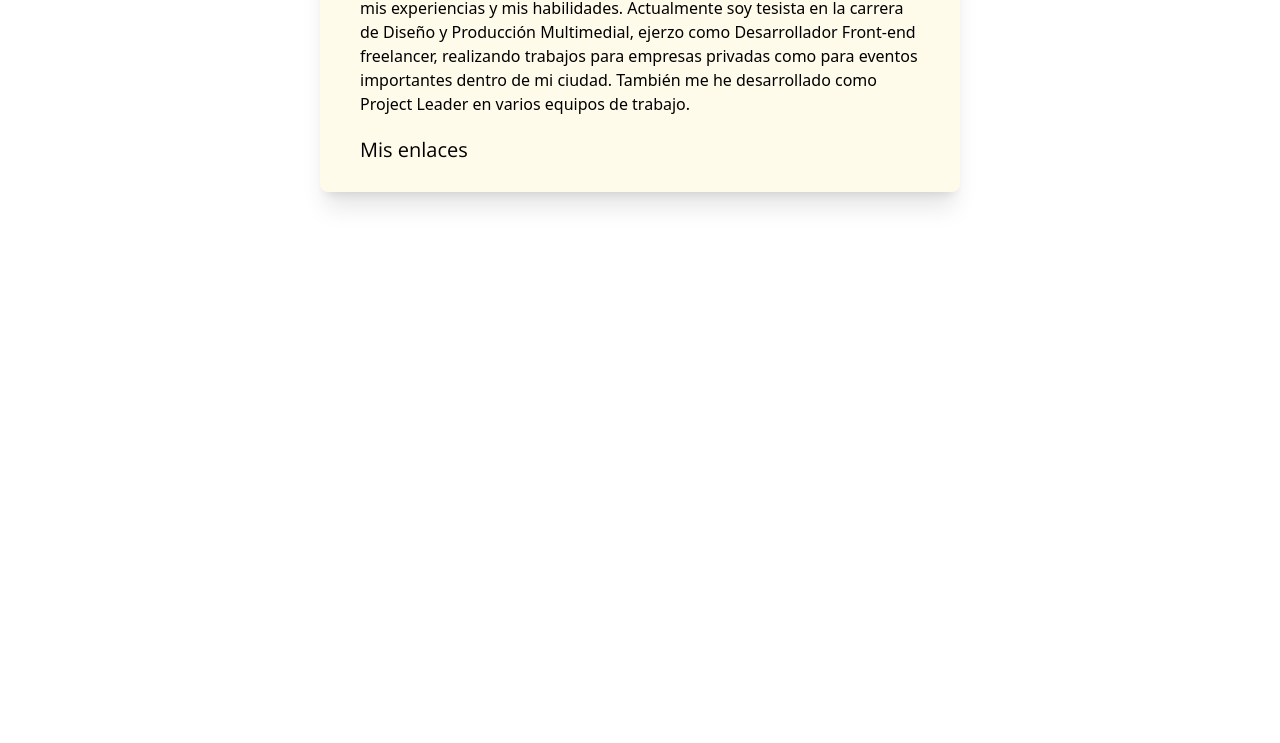
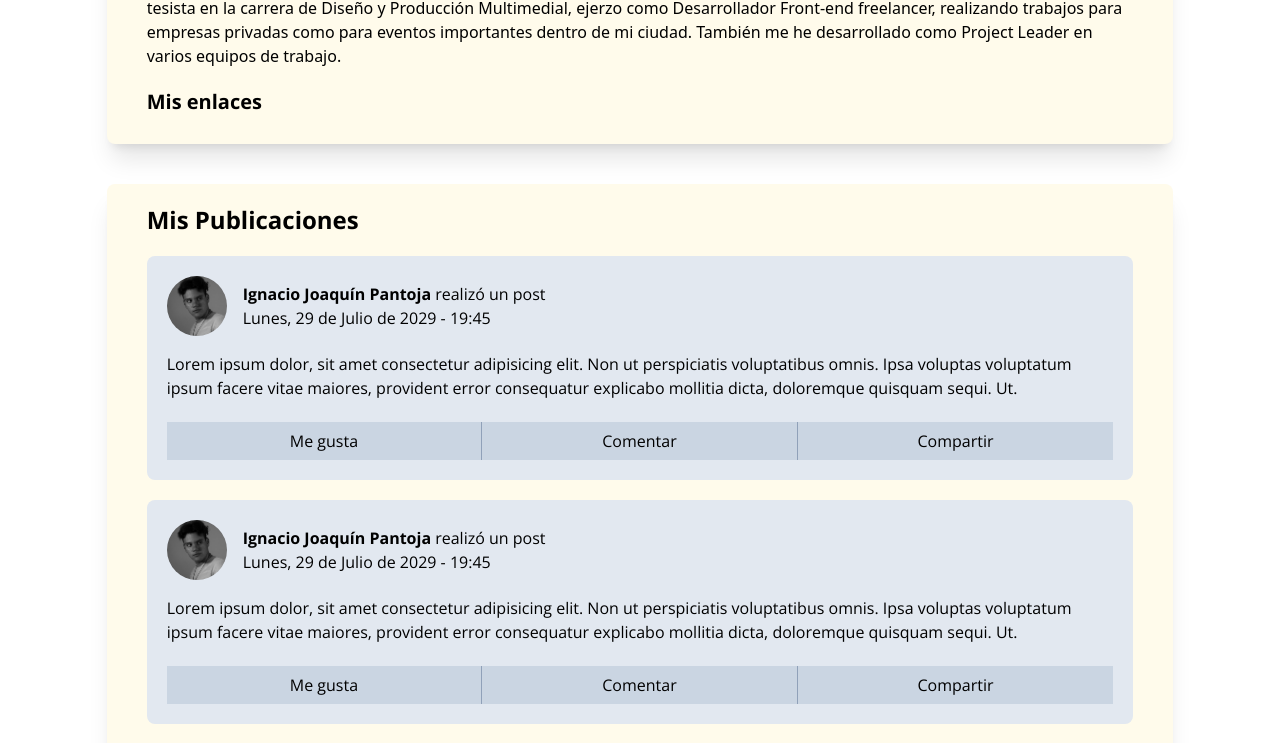
Before and after one commit to NachoXS15/hive, a Next.js app: page /home/profile in a window 1280 px wide. Shown: the part 435-1178 px from the top of the page. Before the commit the page ends 800 px from the top, so only its background shows below. Built offline with nearby package versions, Linux system fonts and the light colour scheme.

Commit message:
created profile post and post component

```diff
--- a/src/app/components/Header.tsx
+++ b/src/app/components/Header.tsx
@@ -4,7 +4,7 @@ import Link from "next/link";
 export default function Header() {
     return (
         <header className="w-full h-20 flex items-center bg-yellow-main justify-around">
-            <h2 className="font-main text-4xl font-black">HIVE</h2>
+            <Link href="/home" className="font-main text-4xl font-black">HIVE</Link>
             <div className="flex items-center gap-20">
                 <Link href="/" className="font-second font-bold uppercase">Explorar</Link>
                 <Link href="/" className="font-second font-bold uppercase">Contratar</Link>
--- a/src/app/components/Post.tsx
+++ b/src/app/components/Post.tsx
@@ -1,6 +1,23 @@
 
 export default function Post() {
-  return (
-    <div>Post</div>
-  )
+	return (
+		<article className="w-full h-fit flex flex-col font-second bg-slate-200 rounded-lg p-5">
+			<div id="post-header" className="w-fit flex items-center gap-4">
+				<div className="rounded-full min-w-[60px] min-h-[60px] bg-cover bg-center" style={{ backgroundImage: `url('/images/nacho.webp')` }}>
+                </div>
+				<div>
+					<h2 className="font-bold font-second">Ignacio Joaquín Pantoja <span className="font-normal">realizó un post</span></h2>
+					<span>Lunes, 29 de Julio de 2029 - 19:45</span>
+				</div>
+			</div>
+			<div id="post-body" className="mt-4">
+				<p className="text-md">Lorem ipsum dolor, sit amet consectetur adipisicing elit. Non ut perspiciatis voluptatibus omnis. Ipsa voluptas voluptatum ipsum facere vitae maiores, provident error consequatur explicabo mollitia dicta, doloremque quisquam sequi. Ut.</p>
+			</div>
+			<div id="post-footer" className="mt-5 bg-slate-300 border-t-2 border-t-slate-200 w-full flex items-center h-[40px]">
+				<button className="w-1/3 border-r border-r-slate-400 bg-slate-300 h-full">Me gusta</button>
+				<button className="w-1/3 border-r border-r-slate-400 bg-slate-300 h-full">Comentar</button>
+				<button className="w-1/3 bg-slate-300 h-full">Compartir</button>
+			</div>
+		</article>
+	)
 }
--- a/src/app/components/Profile.tsx
+++ b/src/app/components/Profile.tsx
@@ -5,10 +5,10 @@ import { BriefcaseBusiness, Cake, Pin, School } from "lucide-react";
 // import nacho from '../src/nacho.webp'
 export default function Profile() {
     return (
-        <article className="bg-amber-50 shadow-xl py-7 rounded-lg px-10 w-3/6 h-fit">
+        <article className="bg-amber-50 shadow-xl py-7 rounded-lg md:px-10 w-full px-5 2xl:w-3/6 xl:w-10/12 md:w-3/4 h-fit">
             <section className="flex gap-20 items-center justify-between">
                 <div className="h-[150px] flex items-center gap-10">
-                    <div className="rounded-full w-[150px] h-[150px] bg-cover bg-center" style={{ backgroundImage: `url('/images/nacho.webp')` }}>
+                    <div className="rounded-full min-w-[150px] min-h-[150px] bg-cover bg-center" style={{ backgroundImage: `url('/images/nacho.webp')` }}>
                     </div>
                     <div className="h-full flex flex-col justify-between">
                         <div className="">
@@ -37,7 +37,7 @@ export default function Profile() {
                     También me he desarrollado como Project Leader en varios equipos de trabajo.</p>
             </section>
             <section className="mt-5">
-                <h2 className="ont-bold text-xl font-second">Mis enlaces</h2>
+                <h2 className="font-bold text-xl font-second">Mis enlaces</h2>
 
             </section>
         </article>
--- /dev/null
+++ b/src/app/components/ProfileFeed.tsx
@@ -0,0 +1,16 @@
+import Post from "./Post";
+
+export default function ProfileFeed() {
+    return (
+        <section className="md:px-10 w-full mt-10 shadow-xl rounded-lg px-5 2xl:w-3/6 xl:w-10/12 md:w-3/4 h-fit bg-amber-50">
+            <h2 className="font-bold mt-5 font-second text-2xl">Mis Publicaciones</h2>
+            <div className="mt-5 flex flex-col gap-5">
+                <Post />
+                <Post />
+                <Post />
+                <Post />
+                <Post />
+            </div>
+        </section>
+    )
+}
--- a/src/app/home/profile/page.tsx
+++ b/src/app/home/profile/page.tsx
@@ -1,10 +1,12 @@
 import Profile from "@/app/components/Profile";
+import ProfileFeed from "@/app/components/ProfileFeed";
 
 
 export default function page() {
 	return (
-		<main className="w-full h-fit flex py-10 items-center flex-col">
+		<main className="w-full h-fit flex py-10 items-center flex-col px-6 md:px-0">
 			<Profile />
+			<ProfileFeed />
 		</main>
 	)
 }
```
